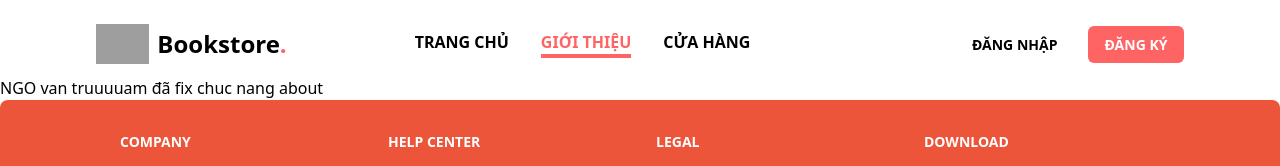
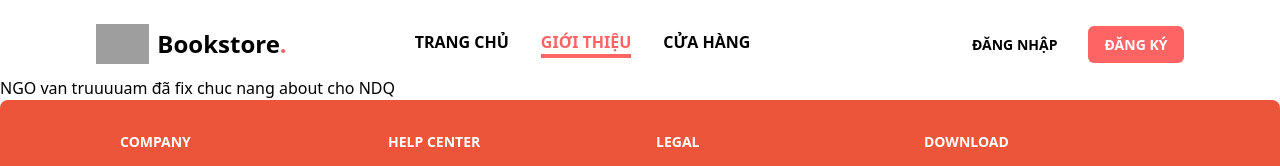
Before and after one commit to Wanzuy/BookStore, a React (Vite) app in the folder mern-client/: page /about in a window 1280 px wide. Shown: the top 166 px of the page. Built offline with nearby package versions, Linux system fonts and the light colour scheme; grey boxes are pictures that could not be loaded.

Commit message:
release-v1.0.1

```diff
--- a/mern-client/src/pages/home/About.jsx
+++ b/mern-client/src/pages/home/About.jsx
@@ -1,7 +1,7 @@
 import React from "react";
 
 const About = () => {
-    return <div>NGO van truuuuam đã fix chuc nang about</div>;
+    return <div>NGO van truuuuam đã fix chuc nang about cho NDQ</div>;
 };
 
 export default About;
```
